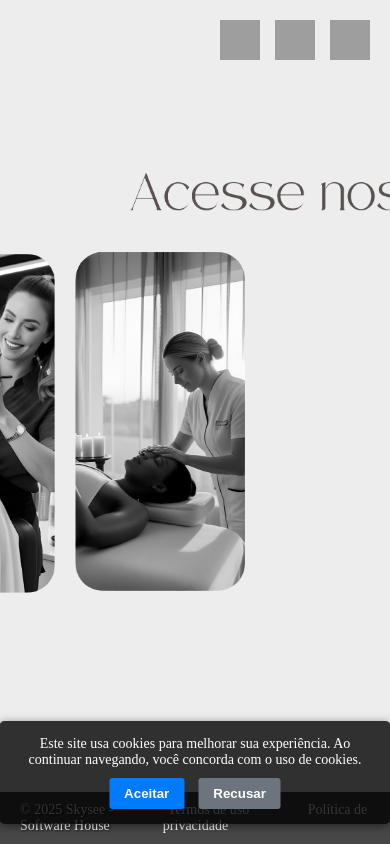
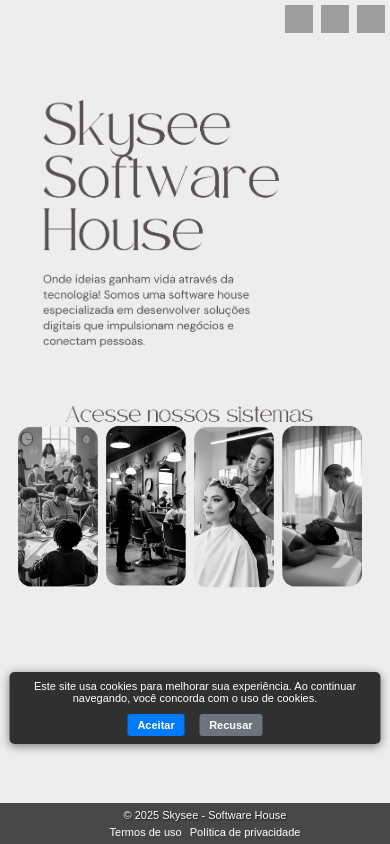
Before and after one commit to marceloti72/skysee, a PHP site: page / in a window 390 px wide. Run offline with PHP 8.4, Linux system fonts and the light colour scheme; grey boxes are pictures that could not be loaded.

Commit message:
180425/2

```diff
--- a/index.php
+++ b/index.php
@@ -7,7 +7,7 @@
     <style>
         body {
             margin: 0;
-            overflow: hidden;
+            font-family: Arial, sans-serif;
         }
         .background-image {
             position: fixed;
@@ -21,42 +21,45 @@
         .button-container {
             position: fixed;
             top: 50%;
-            right: 145px; /* Alinhado à direita com 145px de recuo */
-            transform: translateY(-50%); /* Centraliza verticalmente */
+            right: 145px;
+            transform: translateY(-50%);
             display: flex;
-            justify-content: flex-end; /* Alinha os botões à direita */
-            gap: 20px; /* Margem de 20px entre os botões */
+            justify-content: flex-end;
+            flex-wrap: nowrap;
+            gap: 20px;
             z-index: 1;
         }
         .image-button {
-            position: relative; /* Contém o ::before e o texto */
+            position: relative;
             cursor: pointer;
             transition: transform 0.2s;
-            overflow: hidden; /* Impede que o efeito de luz vaze */
+            overflow: hidden;
             border-radius: 5px;
-            width: 170px; /* Tamanho consistente para todos os botões */
+            width: 170px;
         }
         .image-button img {
             display: block;
             width: 100%;
-            height: auto; /* Mantém a proporção original da imagem */
-            filter: grayscale(100%); /* Imagem em preto e branco por padrão */
-            transition: filter 0.3s; /* Transição suave para colorido */
+            height: auto;
+            filter: grayscale(100%);
+            transition: filter 0.3s;
             position: relative;
-            z-index: 1; /* Imagem abaixo do efeito de luz e texto */
+            z-index: 1;
         }
-        .image-button:hover img {
-            filter: grayscale(0%); /* Volta a ser colorida no hover */
+        .image-button:hover img,
+        .image-button:active img {
+            filter: grayscale(0%);
         }
-        .image-button:hover {
-            transform: scale(1.05); /* Efeito de zoom */
+        .image-button:hover,
+        .image-button:active {
+            transform: scale(1.05);
         }
         .image-button::before {
             content: '';
             position: absolute;
             top: 0;
             left: -100%;
-            width: 100%; /* Cobre todo o botão */
+            width: 100%;
             height: 100%;
             background: linear-gradient(
                 90deg,
@@ -117,34 +123,39 @@
         .whatsapp {
             background-image: url('https://img.icons8.com/color/48/000000/whatsapp.png');
         }
-
         footer {
             position: fixed;
             bottom: 0;
             width: 100%;
-            background-color: rgba(0, 0, 0, 0.7); /* Fundo semi-transparente */
+            background-color: rgba(0, 0, 0, 0.7);
             color: white;
             padding: 10px 20px;
             display: flex;
-            justify-content: space-between; /* Texto à esquerda, links à direita */
+            justify-content: center;
             align-items: center;
-            z-index: 5; /* Acima da imagem de fundo */
+            z-index: 5;
             font-size: 14px;
+            text-align: center;
         }
         footer .copyright {
-            text-shadow: 1px 1px 2px rgba(0, 0, 0, 0.8); /* Sombra para legibilidade */
+            text-shadow: 1px 1px 2px rgba(0, 0, 0, 0.8);
+            flex: 1;
+        }
+        footer .footer-links {
+            display: flex;
+            justify-content: center;
+            gap: 15px;
+            flex: 1;
         }
         footer .footer-links a {
             color: white;
             text-decoration: none;
-            margin-left: 5px;
             transition: text-decoration 0.3s;
-            margin-right: 50px;
         }
-        footer .footer-links a:hover {
-            text-decoration: underline; /* Sublinhado no hover */
+        footer .footer-links a:hover,
+        footer .footer-links a:active {
+            text-decoration: underline;
         }
-
         #cookie-consent {
             position: fixed;
             bottom: 20px;
@@ -182,15 +193,117 @@
             background-color: #007bff;
             color: white;
         }
-        #cookie-consent #accept-cookies:hover {
+        #cookie-consent #accept-cookies:hover,
+        #cookie-consent #accept-cookies:active {
             background-color: #0056b3;
         }
         #cookie-consent #decline-cookies {
             background-color: #6c757d;
             color: white;
         }
-        #cookie-consent #decline-cookies:hover {
+        #cookie-consent #decline-cookies:hover,
+        #cookie-consent #decline-cookies:active {
             background-color: #5a6268;
+        }
+
+        /* Media Queries para responsividade */
+        @media screen and (max-width: 1024px) {
+            .button-container {
+                right: 0;
+                width: 100%;
+                justify-content: center;
+                flex-wrap: nowrap;
+                overflow-x: auto;
+                gap: 10px;
+                top: 65%;
+                padding: 0 10px;
+            }
+            .image-button {
+                width: 150px;
+            }
+            .image-button span {
+                font-size: 12px;
+                padding: 3px 6px;
+            }
+            .social-icons {
+                top: 10px;
+                right: 10px;
+                gap: 10px;
+            }
+            .social-icons a {
+                width: 32px;
+                height: 32px;
+            }
+            footer {
+                padding: 8px 15px;
+                font-size: 12px;
+            }
+            footer .copyright,
+            footer .footer-links {
+                text-align: center;
+            }
+            footer .footer-links {
+                gap: 10px;
+            }
+            #cookie-consent {
+                bottom: 80px;
+                max-width: 90%;
+                padding: 10px 15px;
+            }
+            #cookie-consent p {
+                font-size: 12px;
+            }
+            #cookie-consent button {
+                padding: 6px 12px;
+                font-size: 12px;
+            }
+        }
+
+        @media screen and (max-width: 480px) {
+            .button-container {
+                top: 60%;
+                gap: 8px;
+                padding: 0 5px;
+            }
+            .image-button {
+                width: 80px;
+            }
+            .image-button span {
+                font-size: 10px;
+                padding: 2px 5px;
+            }
+            .social-icons {
+                top: 5px;
+                right: 5px;
+                gap: 8px;
+            }
+            .social-icons a {
+                width: 28px;
+                height: 28px;
+            }
+            footer {
+                flex-direction: column;
+                padding: 6px 10px;
+                font-size: 11px;
+            }
+            footer .copyright {
+                margin-bottom: 5px;
+            }
+            footer .footer-links {
+                flex-direction: row;
+                gap: 8px;
+            }
+            #cookie-consent {
+                bottom: 100px;
+                padding: 8px 10px;
+            }
+            #cookie-consent p {
+                font-size: 11px;
+            }
+            #cookie-consent button {
+                padding: 5px 10px;
+                font-size: 11px;
+            }
         }
     </style>
 </head>
@@ -198,7 +311,13 @@
     <?php
     $ano_atual = date('Y');
     ?>
-    <img src="images/home.png" alt="Imagem de fundo" class="background-image">
+    <picture>
+        <source media="(min-width: 1200px)" srcset="images/home.png">
+        <source media="(max-width: 1200px)" srcset="images/home3.png">
+        <source media="(max-width: 768px)" srcset="images/home2.png">
+        <img src="images/home2.png" alt="Descrição da imagem" class="background-image">
+    </picture>
+    <!-- <img src="images/home.png" alt="Imagem de fundo" class="background-image"> -->
     <div class="button-container">
         <a href="https://www.eduk.skysee.com.br" target="_blank" class="image-button" id="btn1">
             <img src="images/escolar-btn.png" alt="Botão Escolar">
@@ -243,32 +362,27 @@
             const acceptCookies = document.getElementById('accept-cookies');
             const declineCookies = document.getElementById('decline-cookies');
 
-            // Verifica se o usuário já aceitou os cookies
             if (!localStorage.getItem('cookiesAccepted')) {
                 cookieConsent.classList.add('show');
             }
 
-            // Função para ocultar o pop-up
             const hideCookieConsent = () => {
                 cookieConsent.classList.remove('show');
                 setTimeout(() => {
                     cookieConsent.style.display = 'none';
-                }, 300); // Aguarda a transição de opacidade
+                }, 300);
             };
 
-            // Aceitar cookies
             acceptCookies.addEventListener('click', () => {
                 localStorage.setItem('cookiesAccepted', 'true');
                 hideCookieConsent();
             });
 
-            // Recusar cookies
             declineCookies.addEventListener('click', () => {
                 localStorage.setItem('cookiesAccepted', 'false');
                 hideCookieConsent();
             });
         });
     </script>
-
 </body>
 </html>
```
Also changed, not shown: other parts of index.php (+15 -12 lines), images/Home2.png, images/Home3.png (added).
